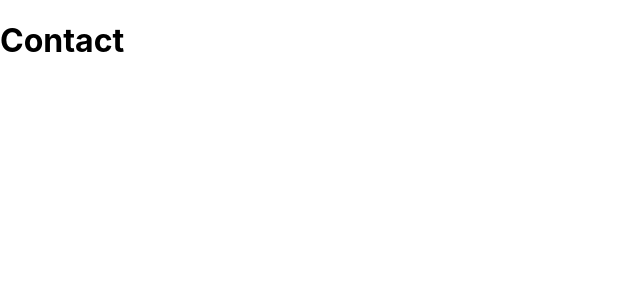
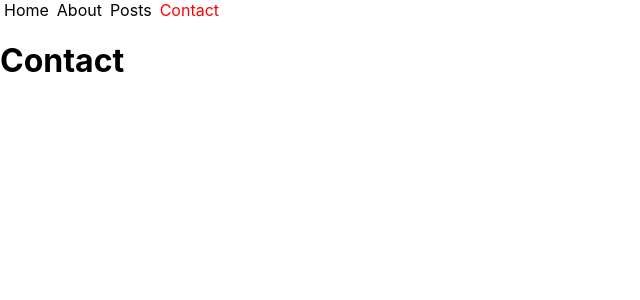
Before and after one commit to Misiorny/nextjs, a Next.js app: page /contact in a window 1280 px wide. Shown: the top 300 px of the page, without its empty margins (0-640 px from the left). Built offline with nearby package versions, Linux system fonts and the light colour scheme.

Commit message:
feat: add first layout, add fetch data, finish menu

```diff
--- a/src/components/Menu.js
+++ b/src/components/Menu.js
@@ -3,10 +3,10 @@ import { forwardRef } from 'react';
 import { useRouter } from 'next/router';
 
 const NavLink = forwardRef(({href, onClick, children}, ref) => {
-  const router=useRouter();
+  const router = useRouter();
   console.log(router);
   return (
-	  <a href={href} onClick={onClick} ref={ref} style={{color: router.pathname===href?'red': 'black'}}>{children}</a>
+	  <a href={href} onClick={onClick} ref={ref} style={{padding: 4, color: router.pathname === href ? 'red' : 'black'}}>{children}</a>
   )
 });
 const Menu = () => {
@@ -18,6 +18,9 @@ const Menu = () => {
 		<Link href="/about" passHref>
 		  <NavLink>About</NavLink>
 		</Link>
+		<Link href="/posts" passHref>
+		  <NavLink>Posts</NavLink>
+		</Link>
 		<Link href="/contact" passHref>
 		  <NavLink>Contact</NavLink>
 		</Link>
--- /dev/null
+++ b/src/components/layouts/Main.js
@@ -0,0 +1,19 @@
+import Menu from '../Menu';
+import Head from 'next/head';
+
+const Layout = ({children}) => {
+  return (
+	  <>
+		<Head>
+		  <title>Create Next App</title>
+		  <meta name="description" content="Generated by create next app"/>
+		  <link rel="icon" href="/nextjs/public/favicon.ico"/>
+		</Head>
+		<div>
+		  <Menu/>
+		  {children}
+		</div>
+	  </>
+  );
+}
+export default Layout;
--- a/src/pages/_app.js
+++ b/src/pages/_app.js
@@ -1,7 +1,12 @@
 import '../styles/globals.css'
+import MainLayout from '../components/layouts/Main';
 
-function MyApp({ Component, pageProps }) {
-  return <Component {...pageProps} />
+function MyApp({Component, pageProps}) {
+  return (
+      <MainLayout>
+        <Component {...pageProps} />
+      </MainLayout>
+  );
 }
 
 export default MyApp
--- a/src/pages/contact.js
+++ b/src/pages/contact.js
@@ -1,8 +1,15 @@
-function Contact(){
-  return(
-	  <div>
-		<h1>Contact</h1>
-	  </div>
+import Head from 'next/head';
+
+function Contact() {
+  return (
+	  <>
+		<Head>
+		  <title>Contact</title>
+		</Head>
+		<div>
+		  <h1>Contact</h1>
+		</div>
+	  </>
   );
 }
 
```
Also changed, not shown: src/pages/index.js (+2 -6 lines), src/pages/posts/index.js (+22 -0 lines).
